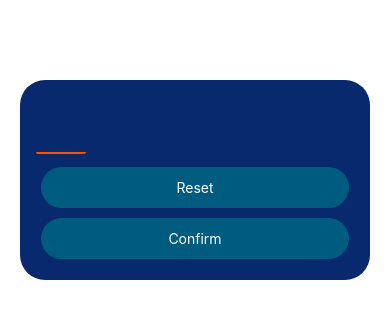
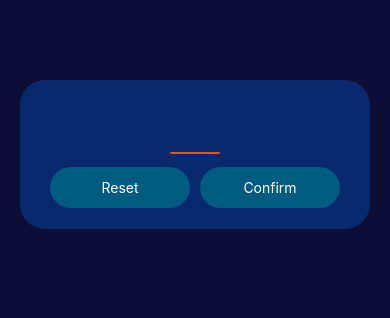
Before and after one commit to Vahidpro/guess-me-android, a React Native app: screen / in a window 390 px wide. Shown: the top 318 px of the page. Built offline with nearby package versions, Linux system fonts and the light colour scheme.

Commit message:
Improved buttons style

```diff
--- a/App.js
+++ b/App.js
@@ -14,6 +14,6 @@ export default function App() {
 const styles = StyleSheet.create({
 	container: {
 		flex: 1,
-		backgroundColor: "#fff",
+		backgroundColor: "#0d0d35",
 	},
 });
--- a/screens/StartGameScreen.js
+++ b/screens/StartGameScreen.js
@@ -9,8 +9,14 @@ function StartGameScreen() {
 				maxLength={2}
 				keyboardType="number-pad"
 			/>
-			<PrimaryButton>Reset</PrimaryButton>
-			<PrimaryButton>Confirm</PrimaryButton>
+			<View style={styles.buttonsContainer}>
+				<View style={styles.buttonContainer}>
+					<PrimaryButton>Reset</PrimaryButton>
+				</View>
+				<View style={styles.buttonContainer}>
+					<PrimaryButton>Confirm</PrimaryButton>
+				</View>
+			</View>
 		</View>
 	);
 }
@@ -18,6 +24,8 @@ export default StartGameScreen;
 
 const styles = StyleSheet.create({
 	inputContainer: {
+		justifyContent: "center",
+		alignItems: "center",
 		padding: 16,
 		backgroundColor: "#09296e",
 		marginHorizontal: 20,
@@ -38,4 +46,6 @@ const styles = StyleSheet.create({
 		borderRadius: 2,
 		textAlign: "center",
 	},
+	buttonsContainer: { flexDirection: "row" },
+	buttonContainer: { width: 150 },
 });
```
